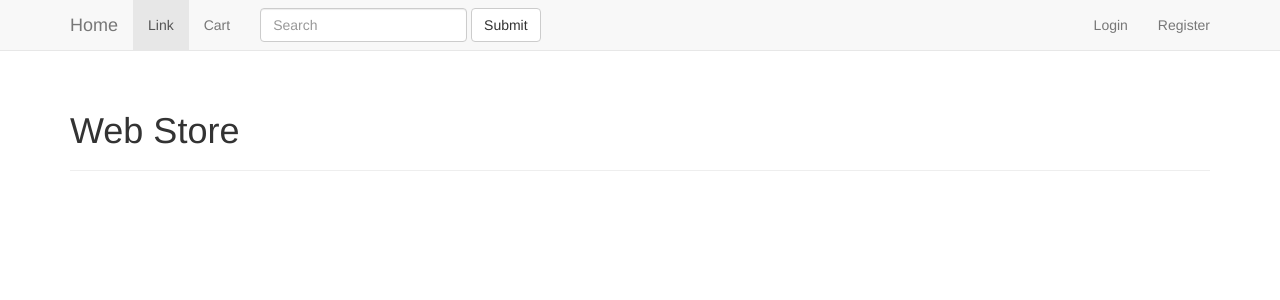
After one commit to jbvx8/CS5570, a PHP site: page /Includes/layout_header.php in a window 1280 px wide. The commit adds this page. Shown: the top 300 px of the page. Run offline with PHP 8.4, Linux system fonts and the light colour scheme.

Commit message:
refactored, added navbar and cart, starting code for cart

```diff
--- a/Prototype/Includes/db.php
+++ b/Prototype/Includes/db.php
@@ -35,7 +35,7 @@ class StoreDB extends mysqli {
         trigger_error('Deserializaing is not allowed.', E_USER_ERROR);
     }
 
-    // private constructor
+    // constructor needs to be public because class extends mysqli?
     public function __construct() {
         parent::__construct($this->dbHost, $this->user, $this->pass, $this->dbName);
         if (mysqli_connect_error()) {
@@ -56,8 +56,9 @@ class StoreDB extends mysqli {
                 . $type . "\"");
     }
 
-    public function get_attributes_by_product_id($pid) {
-        return $this->query("SELECT attribute, value FROM attributes WHERE product_id=\"" . $pid . "\"");
+    public function get_first_attributes_by_product_id($pid) {
+        return $this->query("SELECT attribute, value FROM attributes WHERE product_id=\""
+                . $pid . "\" AND level='1'");
     }
 }
 
--- /dev/null
+++ b/Prototype/Includes/layout_header.php
@@ -0,0 +1,20 @@
+<?php
+include 'db.php';
+?>
+
+<!DOCTYPE html>
+
+<html>
+    <head>
+        <meta charset="utf-8">
+        <title><?php echo isset($page_title) ? $page_title : "Web Store"; ?></title>
+        <link rel="stylesheet" href="https://maxcdn.bootstrapcdn.com/bootstrap/3.3.7/css/bootstrap.min.css" integrity="sha384-BVYiiSIFeK1dGmJRAkycuHAHRg32OmUcww7on3RYdg4Va+PmSTsz/K68vbdEjh4u" crossorigin="anonymous">
+        <link rel="stylesheet" type="text/css" href="../Styles/store.css">
+    </head>
+    <body>
+        <?php include 'navbar.php'; ?>
+
+        <div class="container">
+            <div class="page-header">
+                <h1><?php echo isset($page_title) ? $page_title : "Web Store" ; ?></h1>
+            </div>
--- /dev/null
+++ b/Prototype/Includes/navbar.php
@@ -0,0 +1,32 @@
+<nav class="navbar navbar-default navbar-static-top">
+  <div class="container">
+    <div class="navbar-header">
+      <button type="button" class="navbar-toggle collapsed" data-toggle="collapse" data-target="#bs-example-navbar-collapse-1" aria-expanded="false">
+        <span class="sr-only">Toggle navigation</span>
+        <span class="icon-bar"></span>
+        <span class="icon-bar"></span>
+        <span class="icon-bar"></span>
+      </button>
+      <a class="navbar-brand" href="#">Home</a>
+    </div>
+
+    <!-- Collect the nav links, forms, and other content for toggling -->
+    <div class="collapse navbar-collapse" id="bs-example-navbar-collapse-1">
+      <ul class="nav navbar-nav">
+          <!-- fix links -->
+        <li class="active"><a href="#">Link <span class="sr-only">(current)</span></a></li>
+        <li><a href="#">Cart</a></li>
+      </ul>
+      <form class="navbar-form navbar-left">
+        <div class="form-group">
+          <input type="text" class="form-control" placeholder="Search">
+        </div>
+        <button type="submit" class="btn btn-default">Submit</button>
+      </form>
+      <ul class="nav navbar-nav navbar-right">
+        <li><a href="#">Login</a></li>
+        <li><a href="#">Register</a></li>
+      </ul>
+    </div><!-- /.navbar-collapse -->
+  </div>
+</nav>
```
Also changed, not shown: Prototype/Includes/layout_footer.php (added, +7 -0 lines), Prototype/prototype/store.php (+59 -26 lines).
